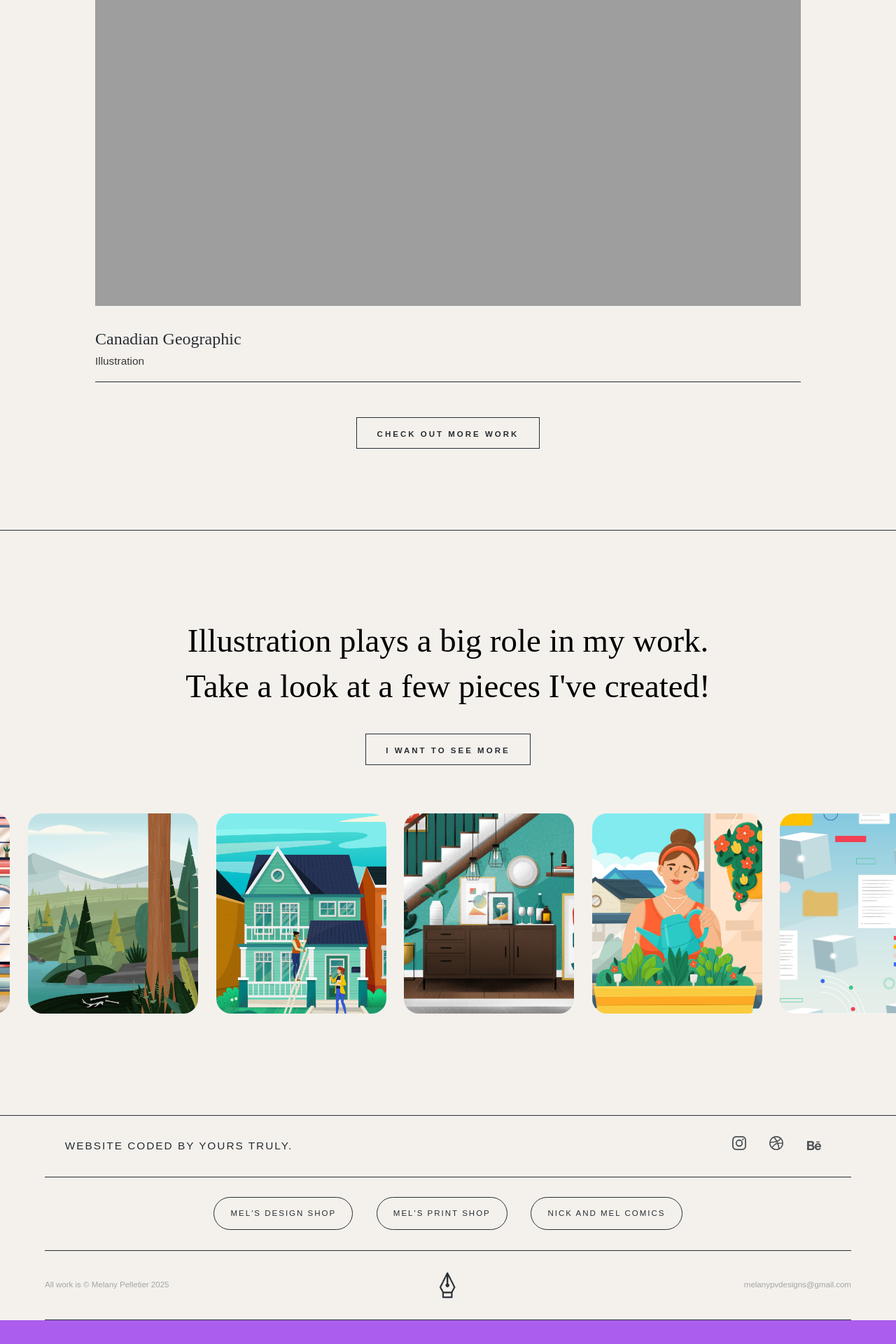
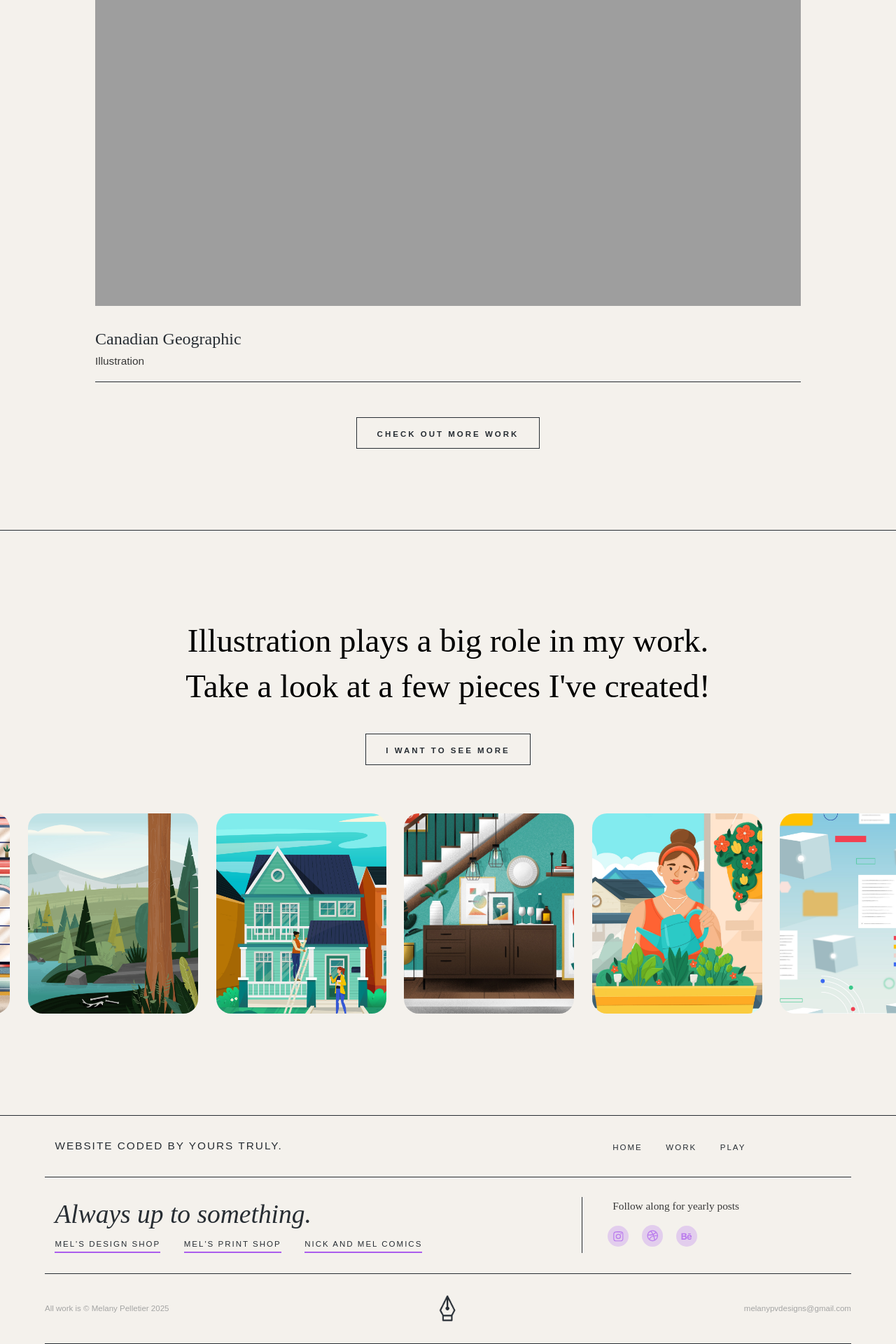
Before and after one commit to mpelletiervaillant/design-portfolio, a Jekyll site: the page built from index.html, in a window 1280 px wide. Shown: the part 2720-4640 px from the top of the page at 70% size. Built offline with Jekyll 4.4.1, drawn with Linux system fonts in a browser that asks for light colours; nearby versions of some CDN libraries; some web fonts are replaced; before the commit the page ends 4606 px from its top, so only the background shows below that.

Commit message:
Redesigned footer

```diff
--- a/_layouts/main.html
+++ b/_layouts/main.html
@@ -10,7 +10,7 @@
     <meta property="og:locale" content="en_CA">
     <meta property="og:title" content="Mélany Pelletier · Graphic Designer">
     <meta property="og:url" content="http://www.melanypv.ca">
-    <meta property="og:image" content="http://fullurl.com/to-this/image.jpg">
+    <meta property="og:image" content="{{site.baseurl}}/images/website-logo.jpg">
     <meta property="og:site_name" content="Mélany Pelletier">
     <meta property="og:description" content="Graphic Designer & Illustrator.">
     <!-- CSS, JS & Fonts -->
@@ -41,29 +41,39 @@
   {{content}}
   <footer class="wrapper fadein">
     <div class="grid grid-middle border-btm">
-      <div class="unit xs-1 s-1 m-1-2 l-2-3 gutter pad-t pad-b">
+      <div class="unit xs-1 s-1 m-1-2 l-2-3 gutter-1-2 pad-t pad-b">
         <p class="uppercase termina footer-code-text milli push-0 letterspacing black">Website coded by yours truly.</p>
       </div>
       <div class="unit xs-1 s-1 m-1-2 l-1-3 gutter pad-t pad-b sm-icons">
-        <a class="gutter-1-2 ib" href="https://www.instagram.com/melany.pv/#">
-          <img class="sm-icon" src="{{site.baseurl}}/images/instagram.svg" alt="">
-        </a>
-        <a class="gutter-1-2 ib" href="https://dribbble.com/melanypelletier">
-          <img class="sm-icon" src="{{site.baseurl}}/images/dribbble.svg" alt="">
-        </a>
-        <a class="gutter-1-2 ib" href="https://www.behance.net/melanypv">
-          <img class="sm-icon" src="{{site.baseurl}}/images/behance.svg" alt="">
-        </a>
+        <a class="gutter-1-2 ib termina uppercase letterspacing black micro footer-nav" href="{{site.baseurl}}/index">Home</a>
+        <a class="gutter-1-2 ib termina uppercase letterspacing black micro footer-nav" href="{{site.baseurl}}/work">Work</a>
+        <a class="gutter-1-2 ib termina uppercase letterspacing black micro footer-nav" href="{{site.baseurl}}/play">Play</a>
       </div>
     </div>
 
     <div class="grid grid-middle border-btm">
-      <div class="unit xs-1 s-1 m-1 l-1 pad-t text-center">
-        <ul class="list-group-inline push-0">
-          <li class="gutter-1-2 termina uppercase micro letterspacing"><a class="footer-btn ib push black" href="http://melsdesignshop.com">Mel's Design Shop</a></li>
-          <li class="gutter-1-2 termina uppercase micro letterspacing"><a class="footer-btn ib push black" href="https://melsprintshopco.etsy.com">Mel's Print Shop</a></li>
-          <li class="gutter-1-2 termina uppercase micro letterspacing"><a class="footer-btn ib push black" href="https://nickandmelcomics.com/">Nick and Mel Comics</a></li>
-        </ul>
+      <div class="unit xs-1 s-1 m-1-2 l-2-3 pad-t pad-b">
+        <div class="footer-border">
+          <h3 class="italics-light black gutter-1-2 push-0">Always up to something.</h3>
+          <ul class="list-group-inline push-0">
+            <li class="gutter-1-2 termina uppercase micro letterspacing"><a class="footer-btn ib black" href="http://melsdesignshop.com">Mel's Design Shop</a></li>
+            <li class="gutter-1-2 termina uppercase micro letterspacing"><a class="footer-btn ib black" href="https://melsprintshopco.etsy.com">Mel's Print Shop</a></li>
+            <li class="gutter-1-2 termina uppercase micro letterspacing"><a class="footer-btn ib black" href="https://nickandmelcomics.com/">Nick and Mel Comics</a></li>
+          </ul>
+          </div>
+      </div>
+
+      <div class="unit xs-1 s-1 m-1-2 l-1-3 gutter pad-t pad-b sm-icons">
+        <p class="push-1-2 roca gutter-1-2">Follow along for yearly posts</p>
+        <a class="gutter-1-4 ib" href="https://www.instagram.com/melany.pv/#">
+          <img class="sm-icon" src="{{site.baseurl}}/images/instagram.svg" alt="">
+        </a>
+        <a class="gutter-1-4 ib" href="https://dribbble.com/melanypelletier">
+          <img class="sm-icon" src="{{site.baseurl}}/images/dribbble.svg" alt="">
+        </a>
+        <a class="gutter-1-4 ib" href="https://www.behance.net/melanypv">
+          <img class="sm-icon" src="{{site.baseurl}}/images/behance.svg" alt="">
+        </a>
       </div>
   </div>
 
@@ -78,6 +88,7 @@
         <p class="micro push-0 black">melanypvdesigns@gmail.com</p>
       </div>
     </div>
+
   </footer>
   </body>
 
--- a/css/main.css
+++ b/css/main.css
@@ -60,6 +60,10 @@ p {
   font-family: var(--font-third);
 }
 
+.roca {
+  font-family: var(--font-primary);
+}
+
 .uppercase {
   text-transform: uppercase;
 }
@@ -76,6 +80,11 @@ p {
   font-style: italic;
 }
 
+.italics-light {
+  font-weight: 100;
+  font-style: italic;
+}
+
 .underline {
   text-decoration: underline;
   text-decoration-thickness: 2px;
@@ -86,15 +95,14 @@ p {
 }
 
 .footer-btn {
-  border: 1px solid var(--color-black);
-  padding: 1em 2em 1em;
-  border-radius: 30px;
+  border-bottom: 2px solid var(--color-purple);
   transition: all .3s ease-in-out;
 }
 
 .footer-btn:hover {
-  background-color: var(--color-purple);
-  color: white;
+  border-bottom: 2px solid var(--color-black);
+  color: var(--color-purple);
+
 }
 
 /* Colours & Links & Extras */
@@ -301,6 +309,9 @@ nav a:hover {
   text-align: center;
 }
 
+.footer-border {
+  text-align: center;
+}
 
 .footer-copyright-text,
 .footer-email-text {
@@ -314,12 +325,20 @@ nav a:hover {
 }
 
 .sm-icon {
-  width: 20px;
+  width: 30px;
   transition: all .3s ease-in-out;
 }
 
 .sm-icon:hover {
   opacity: 50%;
+}
+
+.footer-nav {
+  transition: all .2s ease-in-out;
+}
+
+.footer-nav:hover {
+  color: var(--color-purple);
 }
 
 /* Home Page */
@@ -523,17 +542,25 @@ logo-slider {
   text-align: left;
 }
 
+.footer-border {
+  text-align: left;
+}
+
 .footer-email-text {
   text-align: right;
   padding: 2em 0;
 }
 
 .sm-icons {
-  text-align: right;
+  text-align: left;
 }
 
 .logo {
   width: 40px;
 }
 
+.footer-border {
+  border-right: 1px solid var(--color-black);
 }
+
+}
```
Also changed, not shown: images/behance.svg, images/dribbble.svg, images/instagram.svg, 14 other files.
